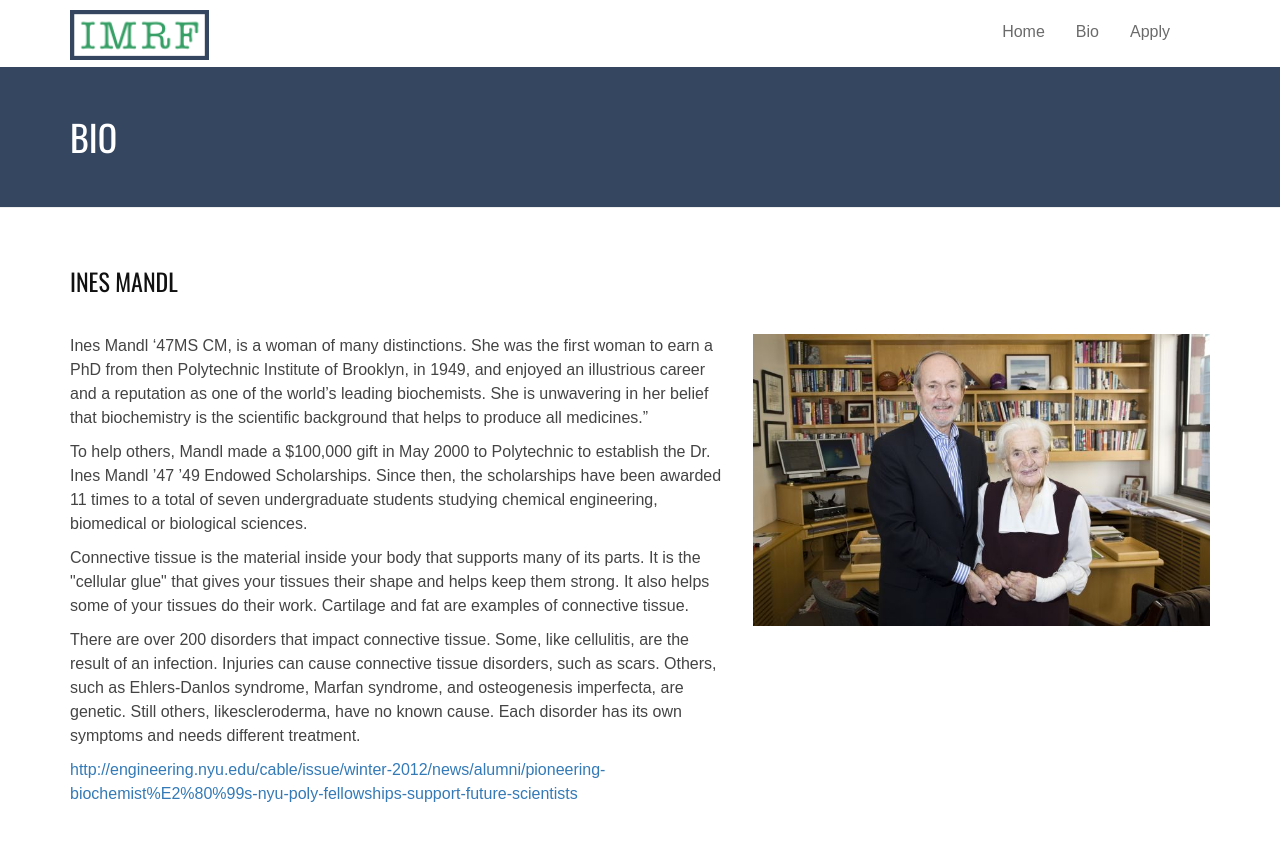
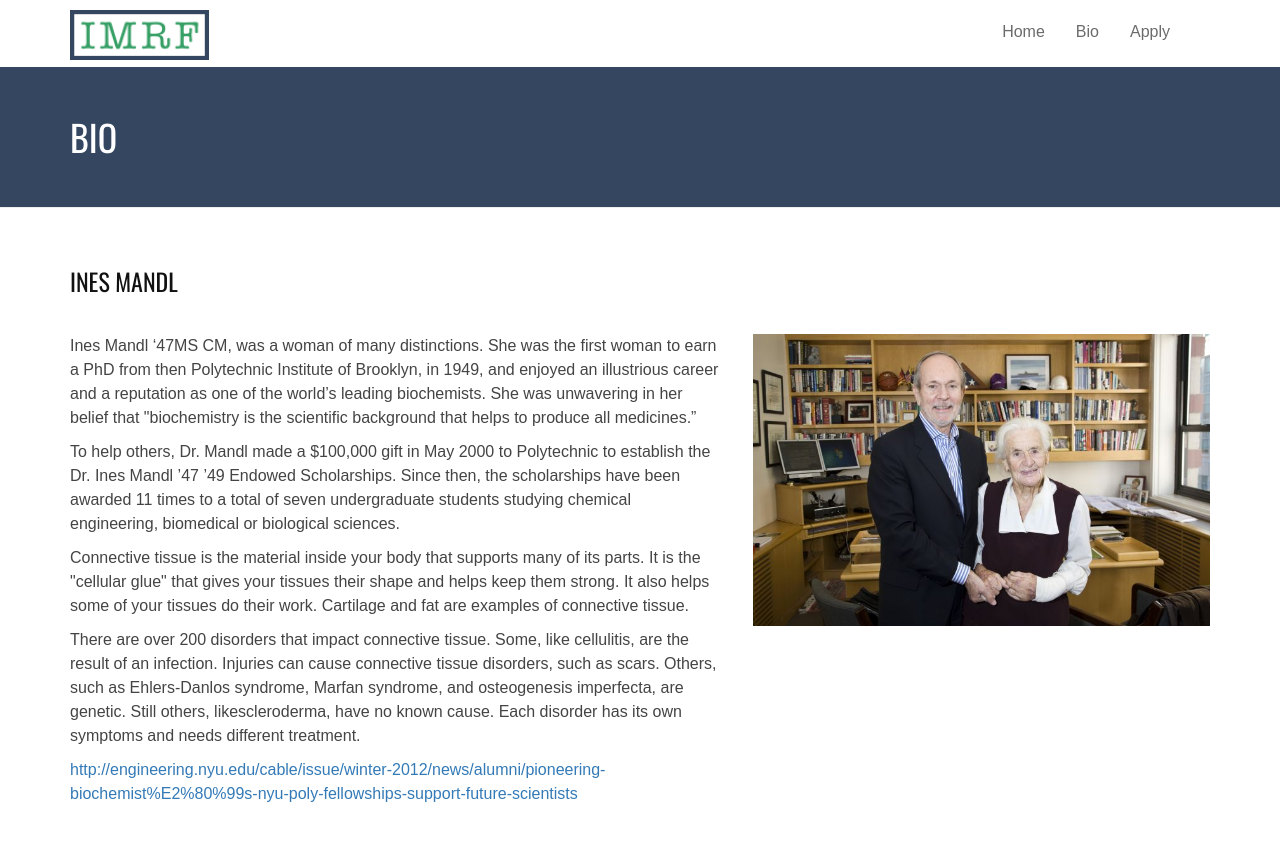
Before and after one commit to tstrand/mandlfoundation, a Jekyll site: the page built from bio.markdown, in a window 1280 px wide. Shown: the top 841 px of the page. Built offline with Jekyll 4.4.1, drawn with Linux system fonts in a browser that asks for light colours; nearby versions of some CDN libraries; library files that are not in the unit come from our copies.

Commit message:
Updated Bio

```diff
--- a/bio.markdown
+++ b/bio.markdown
@@ -3,24 +3,24 @@ title: Bio
 date: 2016-08-17 22:00:00 -04:00
 permalink: "/bio"
 position: 1
-layout: bio
 title1: Ines Mandl
 hero-text: Bio
-body1: <p>Ines Mandl ‘47MS CM, is a woman of many distinctions. She was the first
+body1: <p>Ines Mandl ‘47MS CM, was a woman of many distinctions. She was the first
   woman to earn a PhD from then Polytechnic Institute of Brooklyn, in 1949, and enjoyed
   an illustrious career and a reputation as one of the world’s leading biochemists.
-  She is unwavering in her belief that biochemistry is the scientific background that
-  helps to produce all medicines.”</p><p>To help others, Mandl made a $100,000 gift
-  in May 2000 to Polytechnic to establish the Dr. Ines Mandl ’47 ’49 Endowed Scholarships.
-  Since then, the scholarships have been awarded 11 times to a total of seven undergraduate
-  students studying chemical engineering, biomedical or biological sciences.</p><p>Connective
-  tissue is the material inside your body that supports many of its parts. It is the
-  "cellular glue" that gives your tissues their shape and helps keep them strong.
-  It also helps some of your tissues do their work. Cartilage and fat are examples
-  of connective tissue.</p><p>There are over 200 disorders that impact connective
-  tissue. Some, like cellulitis, are the result of an infection. Injuries can cause
-  connective tissue disorders, such as scars. Others, such as Ehlers-Danlos syndrome,
-  Marfan syndrome, and osteogenesis imperfecta, are genetic. Still others, likescleroderma,
-  have no known cause. Each disorder has its own symptoms and needs different treatment.</p><p><a
-  href="http://engineering.nyu.edu/cable/issue/winter-2012/news/alumni/pioneering-biochemist%E2%80%99s-nyu-poly-fellowships-support-future-scientists">http://engineering.nyu.edu/cable/issue/winter-2012/news/alumni/pioneering-biochemist%E2%80%99s-nyu-poly-fellowships-support-future-scientists</a></p>
+  She was unwavering in her belief that "biochemistry is the scientific background
+  that helps to produce all medicines.”</p><p>To help others, Dr. Mandl made a $100,000
+  gift in May 2000 to Polytechnic to establish the Dr. Ines Mandl ’47 ’49 Endowed
+  Scholarships. Since then, the scholarships have been awarded 11 times to a total
+  of seven undergraduate students studying chemical engineering, biomedical or biological
+  sciences.</p><p>Connective tissue is the material inside your body that supports
+  many of its parts. It is the "cellular glue" that gives your tissues their shape
+  and helps keep them strong. It also helps some of your tissues do their work. Cartilage
+  and fat are examples of connective tissue.</p><p>There are over 200 disorders that
+  impact connective tissue. Some, like cellulitis, are the result of an infection.
+  Injuries can cause connective tissue disorders, such as scars. Others, such as Ehlers-Danlos
+  syndrome, Marfan syndrome, and osteogenesis imperfecta, are genetic. Still others,
+  likescleroderma, have no known cause. Each disorder has its own symptoms and needs
+  different treatment.</p><p><a href="http://engineering.nyu.edu/cable/issue/winter-2012/news/alumni/pioneering-biochemist%E2%80%99s-nyu-poly-fellowships-support-future-scientists">http://engineering.nyu.edu/cable/issue/winter-2012/news/alumni/pioneering-biochemist%E2%80%99s-nyu-poly-fellowships-support-future-scientists</a></p>
+layout: bio
 ---
```
